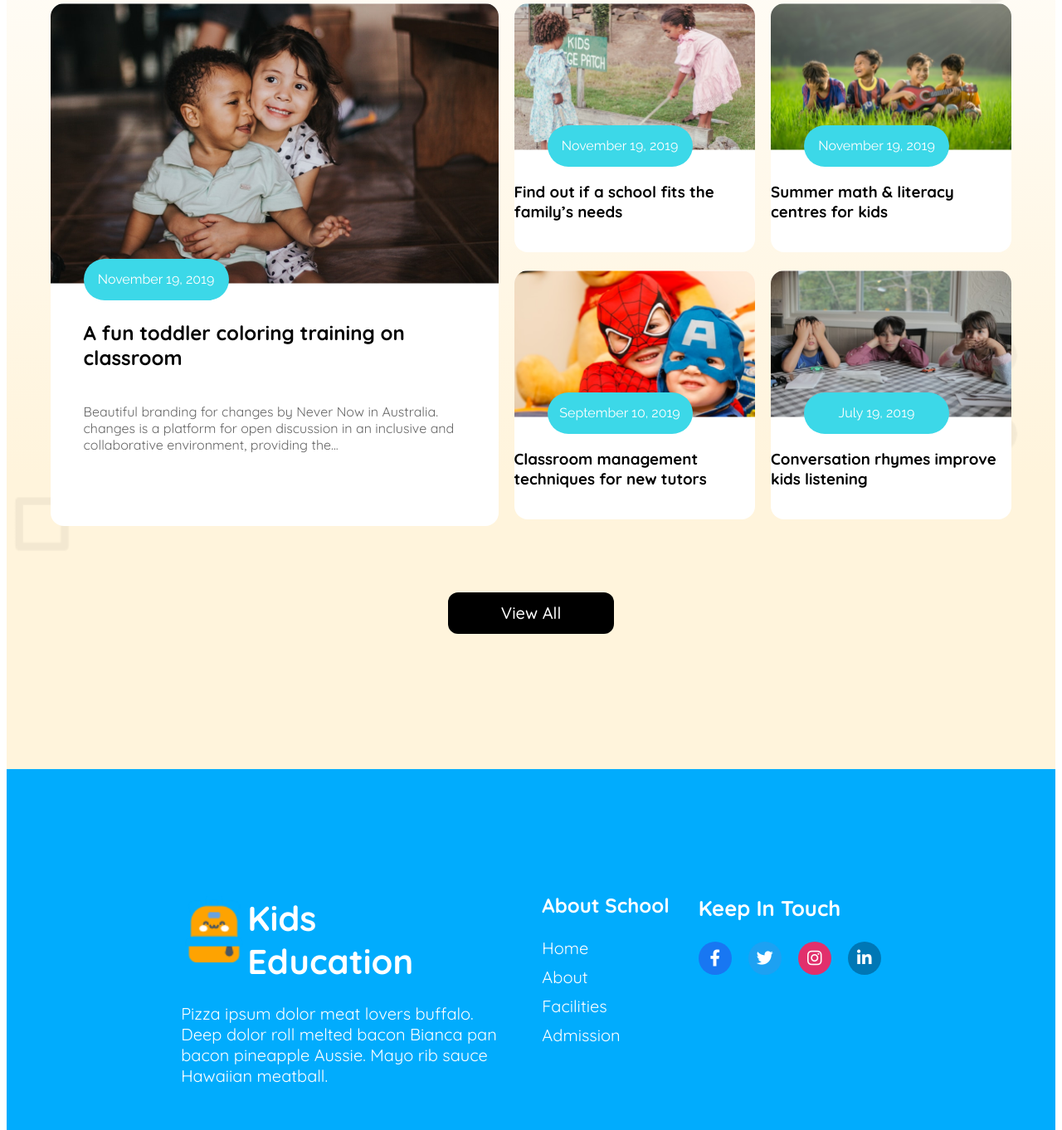
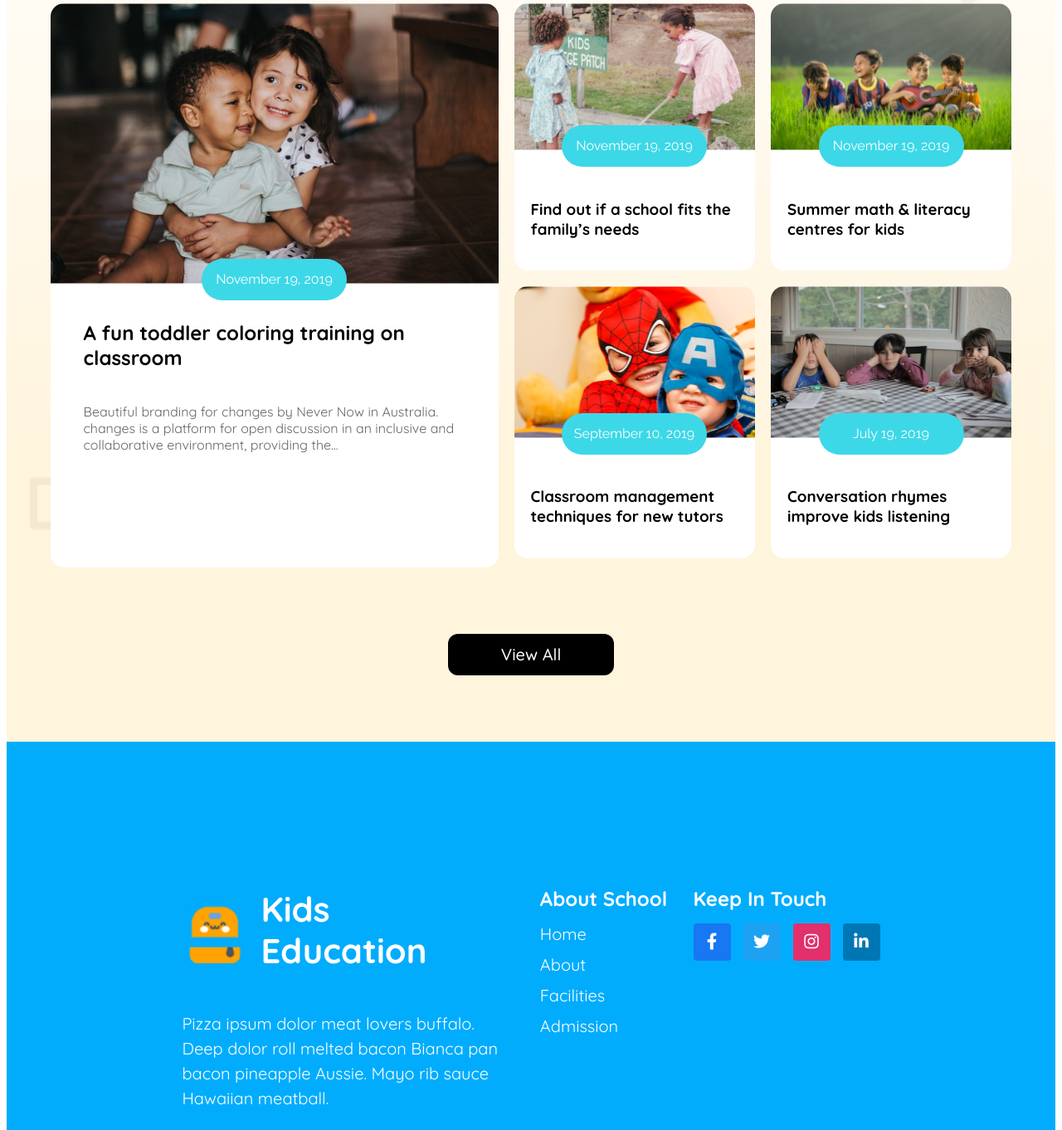
Before and after one commit to imamhasanemonbd/kids-school, a plain HTML site: page index.html in a window 1280 px wide. Shown: the part 1938-3300 px from the top of the page at 83% size. Drawn offline with Linux system fonts and the light colour scheme.

Commit message:
added footer section and added responsive codes for mobile devices

```diff
--- a/index.html
+++ b/index.html
@@ -87,6 +87,7 @@
         <!-- stories section start  -->
          <section class="stories">
             <h2 class="stories-title">Our Stories</h2>
+            <div>
                 <div class="stories-container">
                     <div class="stories-card1">
                         <img src="assets/story-1.png" alt="">
@@ -124,12 +125,15 @@
                         </div>
                     </div>
                 </div>
+            </div>
             <div class="stories-btn-p">
                 <button class="stories-btn"><a href="">View All</a></button>
             </div>
          </section>
         <!-- stories section end  -->
     </main>
+
+</body>
 <footer class="global footer">
     <div>
         <div class="logo-footer">
@@ -152,15 +156,14 @@
     <div>
         <h3 class="social-icons-title">Keep In Touch</h3>
         <div class="social-icons">
-                <a href="https://facebook.com" target="_blank"><i class="fa-brands fa-facebook-f"></i></a>
-                <a href="https://twitter.com" target="_blank"><i class="fa-brands fa-twitter"></i></a>
-                <a href="https://instagram.com" target="_blank"><i class="fa-brands fa-instagram"></i></a>
-                <a href="https://linkedin.com" target="_blank"><i class="fa-brands fa-linkedin-in"></i></a>
+            <a href="https://facebook.com" target="_blank" id="facebook"><i class="fa-brands fa-facebook-f"></i></a>
+            <a href="https://twitter.com" target="_blank" id="twitter"><i class="fa-brands fa-twitter"></i></a>
+            <a href="https://instagram.com" target="_blank" id="instagram"><i class="fa-brands fa-instagram"></i></a>
+            <a href="https://linkedin.com" target="_blank" id="linkedin"><i class="fa-brands fa-linkedin-in"></i></a>
         </div>
 
 
     </div>
 
 </footer>
-</body>
 </html>
--- a/styles/style.css
+++ b/styles/style.css
@@ -266,39 +266,39 @@
 }
 
 
-/* stories section styles  */
-
 .stories {
     background:
         url('/assets/bg.png') center center no-repeat,
         linear-gradient(to top, #FFF4DC 30%, #FFFFFF 100%);
     padding: 80px 0px;
     background-size: cover;
-    height: 1020px;
+    height: auto;
     width: 100%;
 }
 
-
-.stories-container {
-    display: flex;
-    gap: 19px;
-    justify-content: center;
-    height: 630px;
-    width: auto;
-    margin: 80px 0px;
-}
-.stories-grid {
-    display: grid;
-    grid-template-columns: repeat(2, 1fr);
-    gap: 19px;
-    height: 625px;
-    width: 600px;
-}
 .stories-title {
     font-weight: bold;
     font-size: 2.9rem;
     text-align: center;
 }
+
+.stories-container {
+    display: flex;
+    flex-wrap: wrap;
+    gap: 19px;
+    justify-content: center;
+    align-items: flex-start;
+    margin: 80px 0px;
+}
+
+.stories-grid {
+    display: grid;
+    grid-template-columns: repeat(2, 1fr);
+    gap: 19px;
+    width: 100%;
+    max-width: 600px;
+}
+
 .stories-card1,
 .stories-card2,
 .stories-card3,
@@ -309,39 +309,39 @@
     background-color: white;
     border-radius: 16px;
 }
+
 .stories-card1 {
-    height: 630px;
-    width: 540px;
+    height: 680px;
+    width: 100%;
+    max-width: 540px;
 }
+
 .stories-card2,
 .stories-card3,
 .stories-card4,
 .stories-card5 {
-    height: 300px;
-    width: 290px;
+    width: 100%;
+    max-width: 290px;
 }
-.stories-card2 img,
-.stories-card3 img,
-.stories-card4 img,
-.stories-card5 img {
-    height: 177px;
-    width: 290px;
-}
-.stories-card2 img,
-.stories-card3 img,
-.stories-card4 img,
-.stories-card5 img {
-    font-weight: bold;
-    font-size: 1rem;
-    color: #000000;
-}
+
 .stories-card1 img,
 .stories-card2 img,
 .stories-card3 img,
 .stories-card4 img,
 .stories-card5 img {
     border-radius: 16px 16px 0px 0px;
+    width: 100%;
+    height: auto;
 }
+
+.stories-card2 h3,
+.stories-card3 h3,
+.stories-card4 h3,
+.stories-card5 h3 {
+    padding: 20px;
+    text-align: left;
+}
+
 .stories-card1 button,
 .stories-card2 button,
 .stories-card3 button,
@@ -354,13 +354,14 @@
     border: none;
     border-radius: 50px;
     font-family: "Raleway", sans-serif;
-    font-weight: normal;
     font-size: 1rem;
     margin-top: -30px;
-    margin-left: 40px;
+    align-self: center;
 }
+
 .stories-card1 h3, .stories-card1 p {
     padding: 0px 40px;
+    text-align: left;
 }
 .stories-card1 h3 {
     font-weight: bold;
@@ -376,89 +377,94 @@
     display: flex;
     justify-content: center;
 }
+
 .stories-btn {
     width: 200px;
     height: 50px;
     background-color: black;
-    padding: 10px;
     border-radius: 12px;
     border: none;
     font-family: "Quicksand", sans-serif;
     font-size: 1.25rem;
     font-weight: 500;
     margin: 0 auto;
+}
 
-}
 .stories-btn>a {
     text-decoration: none;
     color: white;
 }
-
-/* footer section styles  */
-
+/* Footer Section Styles */
 .footer {
     background-color: #01ACFD;
-    height: 520px;
     display: flex;
     justify-content: space-evenly;
-    padding: 125px 175px;
+    align-items: flex-start;
+    padding: 150px 180px;
+    width: 100%;
+    box-sizing: border-box;
 }
+
 .logo-footer {
     display: flex;
     align-items: center;
-    text-align: left;
+    gap: 15px;
 }
+
 .logo-footer img {
     height: 80px;
     width: 80px;
 }
+
 .logo-footer h1 {
     font-weight: bold;
     font-size: 2.6rem;
     color: white;
-    margin-bottom: 5px;
+    line-height: 1.2;
 }
+
 .footer-description {
-    width: 400px;
+    max-width: 400px;
     color: white;
-    font-weight: normal;
     font-size: 1.25rem;
+    line-height: 1.5;
 }
-.footer-menu-title {
+
+.footer-menu-title, .social-icons-title {
     color: white;
     font-weight: bold;
     font-size: 1.5rem;
+    margin-bottom: 15px;
 }
+
 .footer-menu {
     display: flex;
     flex-direction: column;
-    gap: 10px;
-    font-size: 1.25rem;
-    color: white;
-    font-weight: normal;
+    gap: 12px;
 }
+
 .footer-menu a {
     text-decoration: none;
     color: white;
+    font-size: 1.25rem;
+    transition: color 0.3s ease;
 }
-.social-icons-title {
-    color: white;
-    font-weight: bold;
-    font-size: 1.6rem;
+
+.footer-menu a:hover {
+    color: #F0AA00;
 }
+
 .social-icons {
     display: flex;
-    gap: 20px;
-    justify-content: center;
-    align-items: center;
+    gap: 15px;
 }
 
 .social-icons a {
-    width: 40px;
-    height: 40px;
+    width: 45px;
+    height: 45px;
     background-color: #333;
     color: white;
-    border-radius: 50%;
+    border-radius: 4px;
     display: flex;
     align-items: center;
     justify-content: center;
@@ -471,20 +477,21 @@
     background-color: #F0AA00;
     transform: scale(1.1);
 }
-.social-icons a:nth-child(1) {
+#facebook {
     background-color: #1877F2;
 }
-.social-icons a:nth-child(2) {
+#twitter {
     background-color: #1DA1F2;
 }
-.social-icons a:nth-child(3) {
+#instagram {
     background-color: #E1306C;
 }
-.social-icons a:nth-child(4) {
+#linkedin {
     background-color: #0077B5;
 }
 
-/* Responsive styles for mobile devices */
+
+/* styles for mobile devices */
 @media screen and (max-width: 768px) {
     .navbar {
         display: flex;
@@ -554,6 +561,10 @@
         font-size: 1rem;
         text-align: center;
     }
+    .hero-btn {
+        width: 50%;
+        align-self: center;
+    }
     .curriculum {
         height: auto;
     }
@@ -571,37 +582,56 @@
         display: none;
     }
 
-    .stories-container {
-        flex-direction: column;
-        align-items: center;
+    .stories-title {
+        font-size: 2rem;
+    }
+
+    .stories-grid {
+        grid-template-columns: 1fr;
+        width: auto;
+        padding: 5px;
     }
 
     .stories-card1 {
-        width: 90%;
-        height: auto;
+        display: none;
     }
 
-    .stories-card2, .stories-card3, .stories-card4, .stories-card5 {
-        width: 90%;
-        height: auto;
+    .stories-card2,
+    .stories-card3,
+    .stories-card4,
+    .stories-card5 {
+        width: 100%;
+        margin: 0px auto;
+
     }
+    .stories-card2 h3,
+    .stories-card3 h3,
+    .stories-card4 h3,
+    .stories-card5 h3 {
+        padding: 0px 20px;
 
+    }
     .stories-btn {
-        width: 100%;
+        width: 50%;
     }
 
     .footer {
         flex-direction: column;
-        padding: 30px;
-        text-align: center;
+        padding: 50px 20px;
     }
 
-    .logo-footer {
-        flex-direction: column;
+    .logo-footer h1 {
+        font-size: 2rem;
     }
 
-    .hero-btn {
-        width: 50%;
-        align-self: center;
+    .footer-menu a {
+        font-size: 1.1rem;
     }
+
+    .social-icons a {
+        width: 35px;
+        height: 35px;
+        font-size: 18px;
+    }
+
 }
```
Lines whose indentation alone changed are shown as unchanged.
